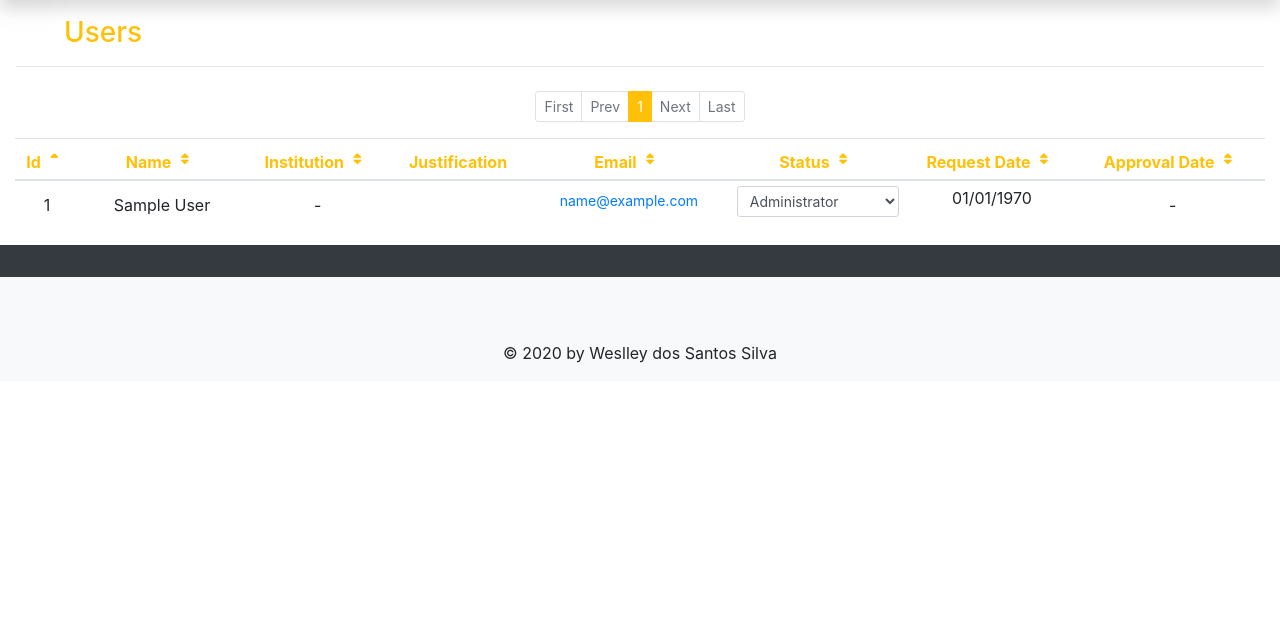
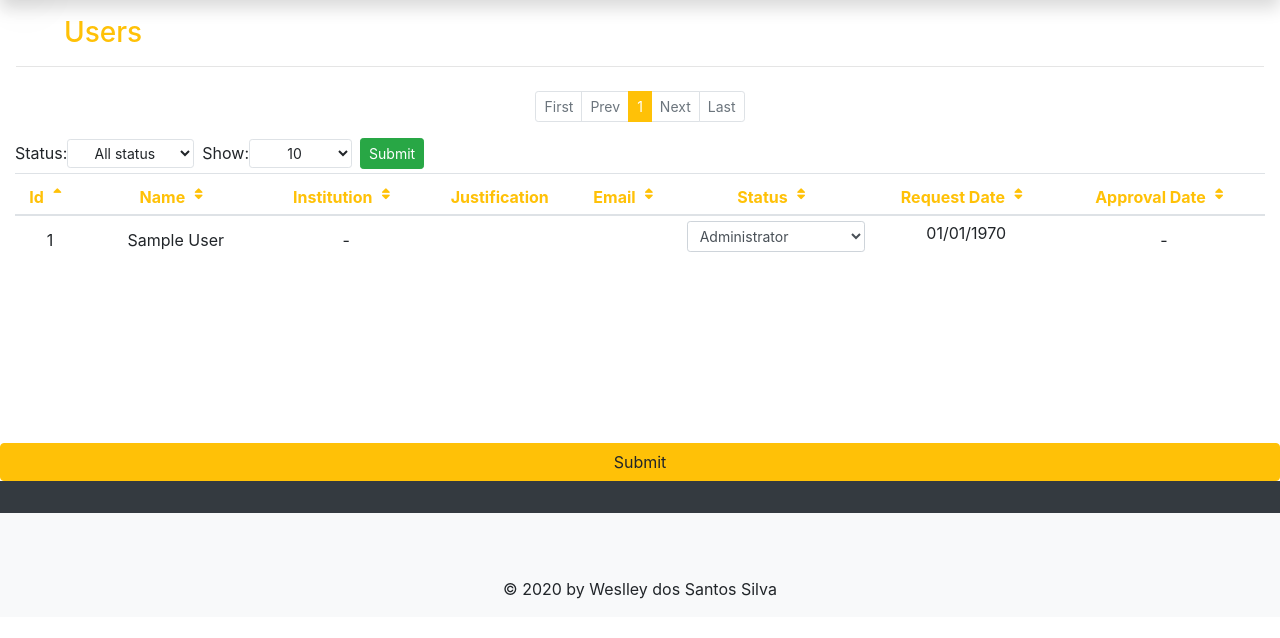
Before and after one commit to wesllews/LabBMC, a PHP site: page /1.prototipo/users.php in a window 1280 px wide. Shown: the part 56-694 px from the top of the page. Run offline with PHP 8.4, Linux system fonts and the light colour scheme; the visitor is signed in with stand-in values (Sample User, id 1); data that the repository does not hold is empty; some libraries are stand-ins or nearby versions.

Commit message:
Min-Height e nome dos arquivos

```diff
--- a/1.prototipo/captivity.php
+++ b/1.prototipo/captivity.php
@@ -251,7 +251,7 @@ $result_filter = $mysqli->query($sql_filter);
 <!--Table-->
 <div class="container-fluid">
 	<!--Table Responsive-->
-	<div class="table-responsive">
+	<div class="table-responsive" style="min-height: 270px;">
 		<!--Table-->
     	<table class="table table-sm">
 
--- a/1.prototipo/forgotpassword.php
+++ b/1.prototipo/forgotpassword.php
@@ -135,7 +135,7 @@ if (isset($_POST['email']) && !isset($_POST["validatepassword"])) {
 						$result = $mysqli->query($query);
 						$rows=$result->num_rows; ?>
 						<?php if($rows==1): ?>
-							<form role="form" method="POST" action="update.php">
+							<form role="form" method="POST" action="password_update.php">
 								<fieldset>
 									<p class="text-uppercase font-weight-bold"> Reset your password: </p>
 
--- a/1.prototipo/genotypes.php
+++ b/1.prototipo/genotypes.php
@@ -243,7 +243,7 @@ $result_filter = $mysqli->query($sql_filter);
 <!--Table-->
 <div class="container-fluid">
 	<!--Table Responsive-->
-	<div class="table-responsive">
+	<div class="table-responsive" style="min-height: 270px;">
 		<!--Table-->
     	<table class="table table-sm">
 
--- /dev/null
+++ b/1.prototipo/user_update.php
@@ -0,0 +1,6 @@
+<?php
+$array = array($_POST);
+print_r(array_keys($array));
+
+
+?>
--- a/1.prototipo/users.php
+++ b/1.prototipo/users.php
@@ -9,7 +9,7 @@ $header = ['id','name','institution','justification','email','status','request_d
 /* Recebe as variaveis*/
   // Pagination
   $pag = isset($_GET['pag']) ? $_GET['pag']:1;
-  $limit = isset($_GET['limit'])? $_GET['limit']:20;
+  $limit = isset($_GET['limit'])? $_GET['limit']:10;
   $offset = $limit!="All" ? ($pag-1) * $limit : "";
 
   // Sort Table
@@ -21,9 +21,9 @@ $header = ['id','name','institution','justification','email','status','request_d
   $asc_or_desc = $sort_order == 'ASC' ? 'desc' : 'asc';
 
 /* SQL Filtros */
-  $status = isset($_GET['status'])? $_GET['status'] : "";
+  $status = isset($_GET['status'])? $_GET['status'] : "All";
   $limit_sql = $limit!="All" ? " LIMIT $offset,$limit":"";
-  $status_sql = $status!=""? " AND sex='$status'" : "";
+  $status_sql = $status!="All" ? " AND status='$status'" : "";
   $order = " ORDER BY `$column` $sort_order, approval_date";
 
 
@@ -33,7 +33,6 @@ $header = ['id','name','institution','justification','email','status','request_d
 		    "sort_order" => $sort_order,
 		    "pag" => $pag,
 		    "limit" => $limit,
-		    "sexFilter" => $sexFilter,
 		    "status" => $status
 		);
 
@@ -60,10 +59,31 @@ $result_filter = $mysqli->query($sql_filter);
 <?php include 'pagination.php'; ?>
 
 
-<!--Table-->
+<!--Filtros-->
 <div class="container-fluid">
+		<form action="users.php" method="get" class="form-inline pb-1">
+			<label for="status">Status: </label>
+			<select class="btn btn-sm border mr-2" name="status" id="status">
+				<option <?php echo $status=="administrator"? "selected":"";?> value="administrator">Administrator</option>
+				<option <?php echo $status=="collaborator"? "selected":"";?> value="collaborator">Collaborator</option>
+				<option <?php echo $status=="denied"? "selected":"";?> value="denied">Denied</option>
+				<option <?php echo $status=="requested"? "selected":"";?> value="requested">Requested</option>
+				<option <?php echo $status=="All"? "selected":"";?> value="All">All status</option>
+			</select>
+
+			<label for="limit">Show: </label>
+			<select class="btn btn-sm border mr-2" name="limit" id="limit">
+				<?php for ($i=10; $i <= 50; $i+=10):?>
+					<option <?php echo isset($_GET['limit']) && $_GET['limit']==$i ? "selected":""; ?> value="<?php echo $i; ?>"><?php echo $i; ?></option>
+				<?php endfor; ?>
+				<option <?php echo isset($_GET['limit']) && $_GET['limit']=="All" ? "selected":""; ?> value="All">All results</option>
+			</select>
+			<button type="submit" class="btn btn-success btn-sm">Submit</button>
+		</form>
+
+
 	<!--Table Responsive-->
-	<div class="table-responsive">
+	<div class="table-responsive" style="min-height: 270px;">
 		<!--Table-->
 		<table class="table table-sm table-hover">
 
@@ -92,17 +112,18 @@ $result_filter = $mysqli->query($sql_filter);
 			<tbody>
 				<?php while($row = $result_filter->fetch_array()): ?>
 				<tr class="text-center">
+					<form action="user_update.php" method="post" id="userupdate">
 
 					<?php foreach ($header as $value): ?>
 					<td scope="col">
 
 						<?php switch ($value):
 							case 'email':?>
-								<form method="POST" action="send_email.php" target="_blank">
+								<!--<form method="POST" action="send_email.php" target="_blank">
 									<input type="hidden" name="ToEmail" value="<?php echo $row[$value];?>">
 									<input type="hidden" name="name" value="<?php echo $row[name];?>">
 									<button class=" btn btn-sm btn-outline-primary btn-block border-0" type="submit"><?php echo $row[$value];?></button>
-								</form>
+								</form>-->
 							 <?php break; ?>
 
 							<?php case 'justification':?>
@@ -112,7 +133,7 @@ $result_filter = $mysqli->query($sql_filter);
 							 <?php break; ?>
 
 							<?php case 'status':?>
-									<select class="form-control form-control-sm" name="<?php echo $row[id];?>" style="min-width: 120px;">
+									<select class="form-control form-control-sm" name="user<?php echo $row[id];?>" style="min-width: 120px;">
 										<option <?php echo $row[$value]=="administrator"? "selected":"";?>>
 											Administrator
 										</option>
@@ -139,12 +160,13 @@ $result_filter = $mysqli->query($sql_filter);
 
 					</td>
 					<?php endforeach; ?>
-
+					</form>
 				</tr>
 				<?php endwhile; ?>
 			</tbody>
 		</table>
 	</div>
 </div>
+<input type="submit" form="userupdate" class="btn btn-warning btn-block" value="Submit">
 
 <?php include 'footer.php'; ?>
--- a/1.prototipo/wild.php
+++ b/1.prototipo/wild.php
@@ -202,7 +202,7 @@ $result_filter = $mysqli->query($sql_filter);
 <!--Table-->
 <div class="container-fluid">
   <!--Table Responsive-->
-  <div class="table-responsive">
+  <div class="table-responsive" style="min-height: 270px;">
 	<!--Table-->
 	<table class="table table-sm">
 
```
Also changed, not shown: 1.prototipo/password_update.php (renamed from 1.prototipo/update.php).
